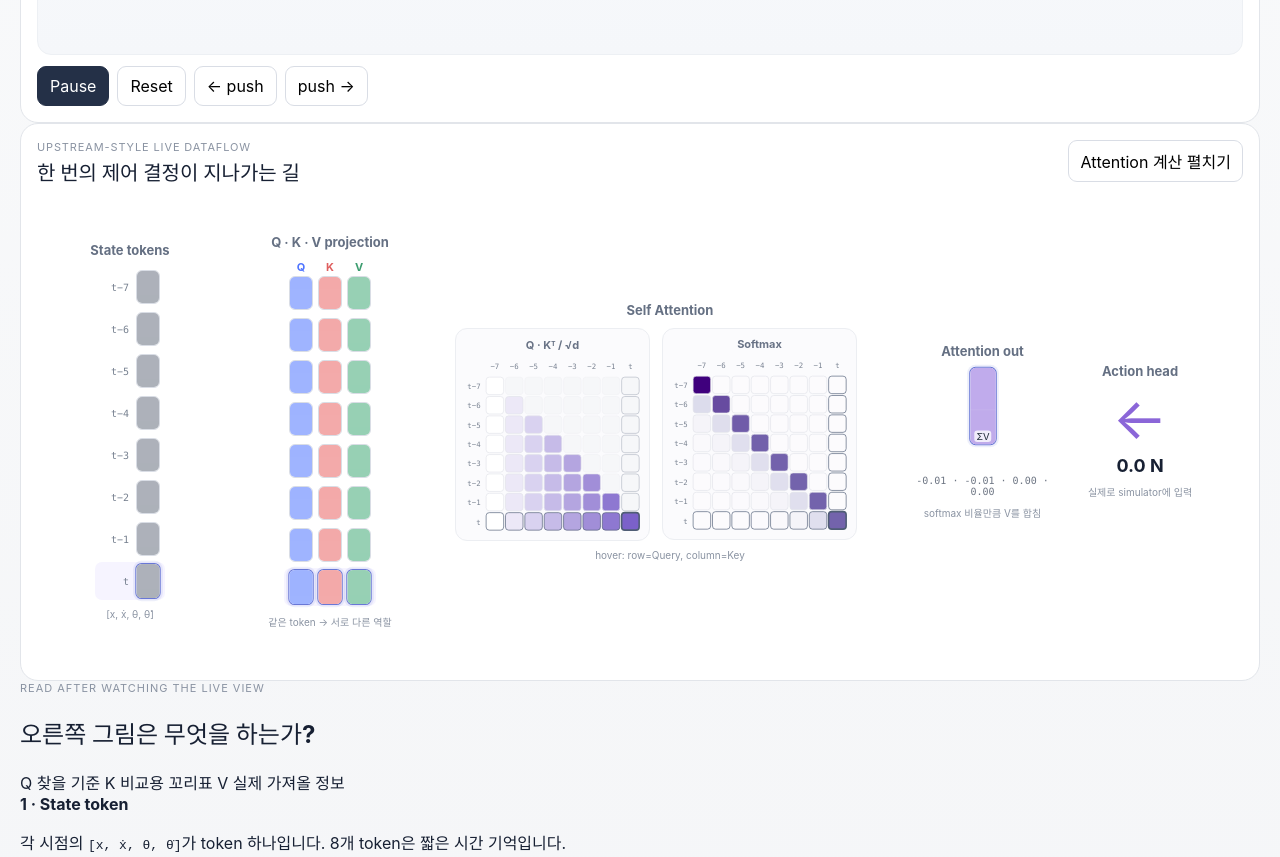
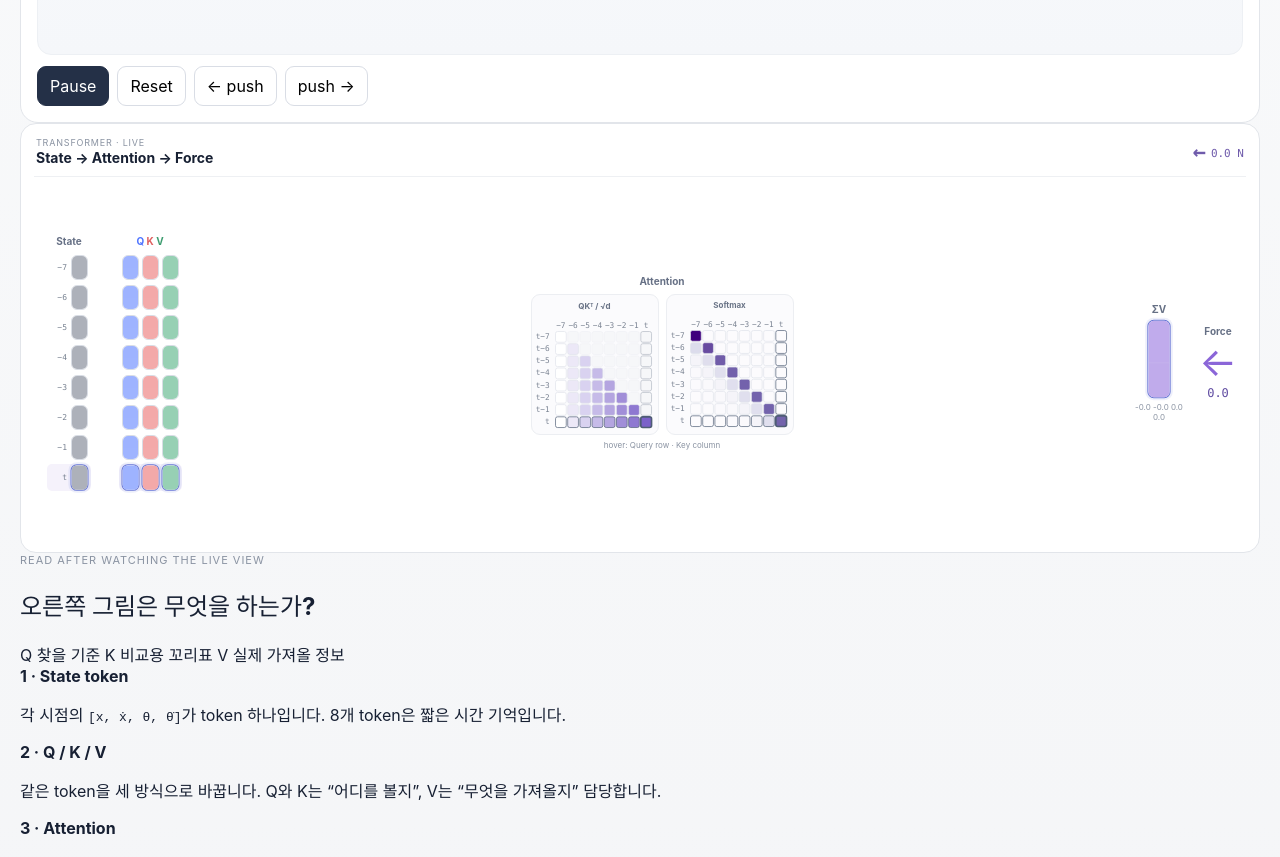
Before and after one commit to tinmanlab/cartpole-transformer, a Svelte app: page / in a window 1280 px wide. Shown: the part 760-1617 px from the top of the page. Built offline with nearby package versions, Linux system fonts and the light colour scheme.

Commit message:
ui: compact transformer flow for first-screen side-by-side view

```diff
--- a/src/components/Pipeline.svelte
+++ b/src/components/Pipeline.svelte
@@ -12,11 +12,11 @@
   let paths = [];
   let selectedRow = 0;
   let selectedCol = 0;
-  let expanded = false;
   let ro;
+  let lastDirection = null;
 
   function curve(a, b) {
-    const dx = Math.max(45, (b.x - a.x) * .42);
+    const dx = Math.max(24, (b.x - a.x) * .36);
     return 'M '+a.x+' '+a.y+' C '+(a.x+dx)+' '+a.y+' '+(b.x-dx)+' '+b.y+' '+b.x+' '+b.y;
   }
   function point(el, side) {
@@ -34,12 +34,11 @@
     ];
   }
   function selectCell(r,c){ selectedRow=r; selectedCol=c; }
-  function toggleExpand() {
-    expanded = !expanded;
+  function animateFlow(){
     requestAnimationFrame(() => {
-      root?.querySelectorAll('.flow-path').forEach(path => {
+      root?.querySelectorAll('.flow-path').forEach((path,i) => {
         const length = path.getTotalLength();
-        gsap.fromTo(path,{strokeDasharray:length,strokeDashoffset:length},{strokeDashoffset:0,duration:.65,ease:'power2.out'});
+        gsap.fromTo(path,{strokeDasharray:length,strokeDashoffset:length,opacity:.08},{strokeDashoffset:0,opacity:.25,duration:.42,delay:i*.035,ease:'power2.out'});
       });
     });
   }
@@ -51,105 +50,88 @@
     ro.observe(root);
     window.addEventListener('resize', updatePaths);
     updatePaths();
+    animateFlow();
     return () => { ro?.disconnect(); window.removeEventListener('resize', updatePaths); };
   });
 
   $: history, result, root && updatePaths();
+  $: direction = controllerForce >= 0 ? 1 : -1;
+  $: if (root && direction !== lastDirection) { lastDirection = direction; animateFlow(); }
 </script>
 
 <section class="pipeline-shell">
-  <div class="section-head">
-    <div>
-      <div class="eyebrow">UPSTREAM-STYLE LIVE DATAFLOW</div>
-      <h2>한 번의 제어 결정이 지나가는 길</h2>
-    </div>
-    <button class:active={expanded} on:click={toggleExpand}>{expanded ? '계산 접기' : 'Attention 계산 펼치기'}</button>
+  <div class="pipeline-head">
+    <div><span>TRANSFORMER · LIVE</span><strong>State → Attention → Force</strong></div>
+    <div class="force"><b>{controllerForce >= 0 ? '→' : '←'}</b>{Math.abs(controllerForce).toFixed(1)} N</div>
   </div>
 
-  <div class="scroll">
-    <div class:expanded class="pipeline" bind:this={root}>
+  <div class="pipeline" bind:this={root}>
     <svg class="flow" aria-hidden="true">
       <defs>
         <linearGradient id="gState" x1="0" x2="1"><stop stop-color="#9ca3af"/><stop offset="1" stop-color="#6f83dd"/></linearGradient>
         <linearGradient id="gQkv" x1="0" x2="1"><stop stop-color="#5d7df5"/><stop offset=".45" stop-color="#d76565"/><stop offset="1" stop-color="#48a779"/></linearGradient>
         <linearGradient id="gAttn" x1="0" x2="1"><stop stop-color="#8a6bd5"/><stop offset="1" stop-color="#a477d8"/></linearGradient>
       </defs>
-        {#each paths as path}
-          <path class={"flow-path "+path.cls} d={path.d}/>
-        {/each}
+      {#each paths as path}<path class={"flow-path "+path.cls} d={path.d}/>{/each}
     </svg>
 
     <div class="column state-col" bind:this={stateCol}>
-        <div class="col-title">State tokens</div>
+      <div class="col-title">State</div>
       <div class="token-stack">
         {#each result.tokens as token, i}
           <div class:current={i===history.length-1} class="token-row">
-              <span>{i===history.length-1 ? 't' : 't−'+(history.length-1-i)}</span>
-              <VectorStrip data={token} kind="state" active={selectedCol===i} height={34} width={24} />
+            <span>{i===history.length-1 ? 't' : '−'+(history.length-1-i)}</span>
+            <VectorStrip data={token} kind="state" active={selectedCol===i} height={25} width={17}/>
           </div>
         {/each}
       </div>
-        <small>[x, ẋ, θ, θ̇]</small>
     </div>
 
     <div class="column qkv-col" bind:this={qkvCol}>
-        <div class="col-title">Q · K · V projection</div>
-        <div class="qkv-legend"><b class="q">Q</b><b class="k">K</b><b class="v">V</b></div>
+      <div class="col-title"><i class="q">Q</i> <i class="k">K</i> <i class="v">V</i></div>
       <div class="qkv-stack">
         {#each result.q as q, i}
           <div class:current={i===history.length-1} class="qkv-row">
-              <VectorStrip data={q} kind="q" active={selectedRow===i} height={34} width={24}/>
-              <VectorStrip data={result.k[i]} kind="k" active={selectedCol===i} height={34} width={24}/>
-              <VectorStrip data={result.v[i]} kind="v" active={selectedCol===i} height={34} width={24}/>
+            <VectorStrip data={q} kind="q" active={selectedRow===i} height={25} width={17}/>
+            <VectorStrip data={result.k[i]} kind="k" active={selectedCol===i} height={25} width={17}/>
+            <VectorStrip data={result.v[i]} kind="v" active={selectedCol===i} height={25} width={17}/>
           </div>
         {/each}
       </div>
-        <small>같은 token → 서로 다른 역할</small>
     </div>
 
-      <div class="column attention-col" bind:this={attentionCol} on:click={toggleExpand} on:keydown={(e) => (e.key === 'Enter' || e.key === ' ') && toggleExpand()} role="button" tabindex="0">
-        <div class="col-title">Self Attention</div>
+    <div class="column attention-col" bind:this={attentionCol}>
+      <div class="col-title">Attention</div>
       <div class="matrices">
-          <div><b>Q · Kᵀ / √d</b><AttentionMatrix data={result.raw} mode="raw" {selectedRow} {selectedCol} onSelect={selectCell}/></div>
-          <div><b>Softmax</b><AttentionMatrix data={result.weights} mode="weights" {selectedRow} {selectedCol} onSelect={selectCell}/></div>
+        <div><b>QKᵀ / √d</b><AttentionMatrix data={result.raw} mode="raw" {selectedRow} {selectedCol} onSelect={selectCell} cellSize={11} gap={1.5} pad={19}/></div>
+        <div><b>Softmax</b><AttentionMatrix data={result.weights} mode="weights" {selectedRow} {selectedCol} onSelect={selectCell} cellSize={11} gap={1.5} pad={19}/></div>
       </div>
-        <small>hover: row=Query, column=Key</small>
+      <small>hover: Query row · Key column</small>
     </div>
 
     <div class="column out-col" bind:this={outCol}>
-        <div class="col-title">Attention out</div>
-        <div class="out-vector"><VectorStrip data={result.context} kind="out" active={true} label="ΣV"/></div>
-        <div class="numbers">{result.context.map(v=>v.toFixed(2)).join(' · ')}</div>
-        <small>softmax 비율만큼 V를 합침</small>
+      <div class="col-title">ΣV</div>
+      <VectorStrip data={result.context} kind="out" active={true} height={74} width={22}/>
+      <small>{result.context.map(v=>v.toFixed(1)).join(' ')}</small>
     </div>
 
     <div class="column action-col" bind:this={actionCol}>
-        <div class="col-title">Action head</div>
+      <div class="col-title">Force</div>
       <div class="action-arrow">{controllerForce >= 0 ? '→' : '←'}</div>
-        <strong>{Math.abs(controllerForce).toFixed(1)} N</strong>
-        <small>실제로 simulator에 입력</small>
-      </div>
-
-      {#if expanded}
-        <div class="explain-panel">
-          <div><span>1</span><b>Query</b><p>현재 token이 “지금 어떤 과거 상태가 유용한가?”라고 묻습니다.</p></div>
-          <div><span>2</span><b>Q·Kᵀ</b><p>각 Query와 과거 Key를 비교합니다. 미래 token은 causal mask로 볼 수 없습니다.</p></div>
-          <div><span>3</span><b>Softmax</b><p>비교 점수를 합이 1인 attention 비율로 바꿉니다.</p></div>
-          <div><span>4</span><b>Σ attention·V</b><p>그 비율만큼 실제 정보 Value를 섞고, 그 결과가 cart force를 만듭니다.</p></div>
-        </div>
-      {/if}
+      <strong>{Math.abs(controllerForce).toFixed(1)}</strong>
     </div>
   </div>
 </section>
 
 <style>
-.pipeline-shell{background:#fff;border:1px solid #e2e5ea;border-radius:18px;padding:16px;overflow:hidden}.section-head{display:flex;justify-content:space-between;gap:14px;align-items:flex-start}.eyebrow{font-size:11px;letter-spacing:.08em;color:#8a93a2}.section-head h2{margin:3px 0 0;font-size:20px}.section-head button{border:1px solid #d9dde5;background:#fff;border-radius:9px;padding:8px 11px;cursor:pointer}.section-head button.active{background:#f4f0ff;border-color:#b5a5df}
-.scroll{overflow-x:auto;margin-top:14px;padding-bottom:5px}.pipeline{position:relative;min-width:1080px;display:grid;grid-template-columns:150px 190px 430px 135px 120px;gap:30px;align-items:center;padding:34px 18px 30px}.pipeline.expanded{padding-bottom:178px}
-.flow{position:absolute;inset:0;width:100%;height:100%;pointer-events:none;z-index:0}.flow-path{fill:none;stroke-width:10;opacity:.24}.state-qkv{stroke:url(#gState)}.qkv-attn{stroke:url(#gQkv)}.attn-out,.out-action{stroke:url(#gAttn)}
-.column{position:relative;z-index:2;min-height:330px;display:flex;flex-direction:column;align-items:center;justify-content:center}.col-title{font-size:13px;font-weight:700;color:#657083;margin-bottom:10px;white-space:nowrap}.column small{font-size:10px;color:#8a93a2;margin-top:8px;text-align:center}
-.token-stack,.qkv-stack{display:flex;flex-direction:column;gap:4px}.token-row{display:flex;align-items:center;gap:7px;padding:2px 5px;border-radius:7px}.token-row.current,.qkv-row.current{background:#f6f4ff}.token-row span{width:29px;text-align:right;font:10px ui-monospace,SFMono-Regular,Menlo,monospace;color:#778190}
-.qkv-row{display:grid;grid-template-columns:repeat(3,24px);gap:5px;padding:2px 5px;border-radius:7px}.qkv-legend{display:grid;grid-template-columns:repeat(3,24px);gap:5px;text-align:center;font-size:11px}.q{color:#4f74ff}.k{color:#df5f5f}.v{color:#3d9d70}
-.matrices{display:flex;gap:12px;align-items:flex-start}.matrices>div{flex:0 0 195px;background:#fbfbfd;border:1px solid #eceef2;border-radius:12px;padding:8px}.matrices b{display:block;text-align:center;font-size:11px;color:#697386;margin-bottom:3px}
-.attention-col{cursor:pointer}.out-vector{height:96px}.numbers{margin-top:10px;font:10px ui-monospace,SFMono-Regular,Menlo,monospace;color:#6d7583;text-align:center}.action-arrow{font-size:58px;line-height:1;color:#8b66d8}.action-col strong{font-size:18px;margin-top:8px}
-.explain-panel{position:absolute;z-index:4;left:230px;right:160px;bottom:16px;display:grid;grid-template-columns:repeat(4,1fr);gap:10px;background:white;border:1px solid #ded8ef;border-radius:15px;padding:12px;box-shadow:0 12px 30px rgba(35,39,55,.08)}.explain-panel div{position:relative;padding-left:28px}.explain-panel span{position:absolute;left:0;top:0;width:21px;height:21px;border-radius:50%;background:#eee9fb;color:#7357b7;text-align:center;font-size:11px;line-height:21px;font-weight:700}.explain-panel b{font-size:12px}.explain-panel p{font-size:11px;color:#697386;margin:3px 0 0;line-height:1.45}
+.pipeline-shell{height:100%;min-height:430px;background:#fff;border:1px solid #e2e5ea;border-radius:16px;padding:13px;overflow:hidden;display:flex;flex-direction:column}
+.pipeline-head{display:flex;justify-content:space-between;align-items:center;gap:10px;padding:0 2px 10px;border-bottom:1px solid #eef0f3}.pipeline-head span{display:block;font-size:9px;letter-spacing:.09em;color:#8a93a2}.pipeline-head strong{display:block;font-size:14px;margin-top:1px}.force{font:11px ui-monospace,SFMono-Regular,Menlo,monospace;color:#6f5bab;white-space:nowrap}.force b{font-size:22px;margin-right:5px;vertical-align:-2px}
+.pipeline{position:relative;flex:1;display:grid;grid-template-columns:62px 78px minmax(210px,1fr) 48px 48px;gap:11px;align-items:center;padding:18px 4px 8px;min-height:350px}
+.flow{position:absolute;inset:0;width:100%;height:100%;pointer-events:none;z-index:0}.flow-path{fill:none;stroke-width:7;opacity:.22}.state-qkv{stroke:url(#gState)}.qkv-attn{stroke:url(#gQkv)}.attn-out,.out-action{stroke:url(#gAttn)}
+.column{position:relative;z-index:2;display:flex;flex-direction:column;align-items:center;justify-content:center;min-width:0}.col-title{font-size:10px;font-weight:700;color:#667085;margin-bottom:7px;white-space:nowrap}.col-title i{font-style:normal}.q{color:#4f74ff}.k{color:#df5f5f}.v{color:#3d9d70}.column small{font-size:8px;color:#8a93a2;margin-top:6px;text-align:center;line-height:1.25}
+.token-stack,.qkv-stack{display:flex;flex-direction:column;gap:3px}.token-row{display:flex;align-items:center;gap:4px;padding:1px 3px;border-radius:5px}.token-row span{width:17px;text-align:right;font:8px ui-monospace,SFMono-Regular,Menlo,monospace;color:#778190}.token-row.current,.qkv-row.current{background:#f5f2fb}.qkv-row{display:grid;grid-template-columns:repeat(3,17px);gap:3px;padding:1px 3px;border-radius:5px}
+.matrices{display:flex;justify-content:center;gap:7px;min-width:0}.matrices>div{flex:0 1 128px;min-width:0;background:#fbfbfd;border:1px solid #eceef2;border-radius:9px;padding:5px}.matrices b{display:block;text-align:center;font-size:8px;color:#697386;margin-bottom:2px}.attention-col small{margin-top:5px}
+.action-arrow{font-size:40px;line-height:.9;color:#8b66d8}.action-col strong{font:12px ui-monospace,SFMono-Regular,Menlo,monospace;margin-top:6px;color:#5f4ba1}
+@media(max-width:1080px){.pipeline{grid-template-columns:58px 72px minmax(200px,1fr) 44px 44px;gap:7px}.matrices{gap:4px}}
+@media(max-width:760px){.pipeline-shell{min-height:410px}.pipeline{min-width:610px}.pipeline-shell{overflow-x:auto}}
 </style>
```
Lines whose indentation alone changed are shown as unchanged.
